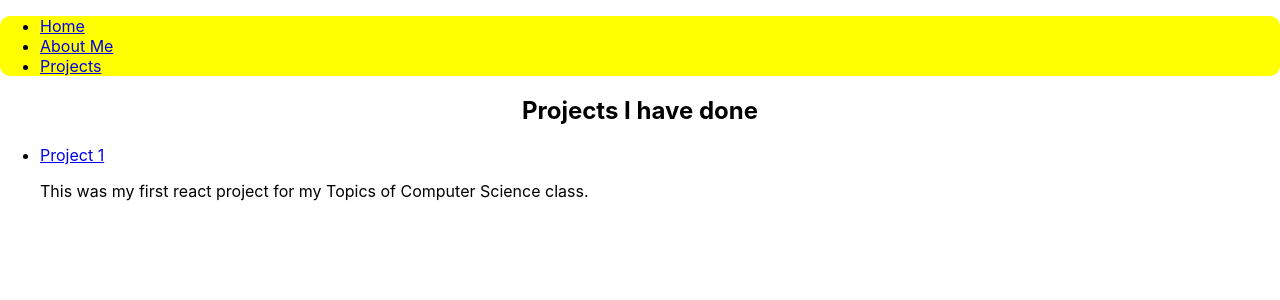
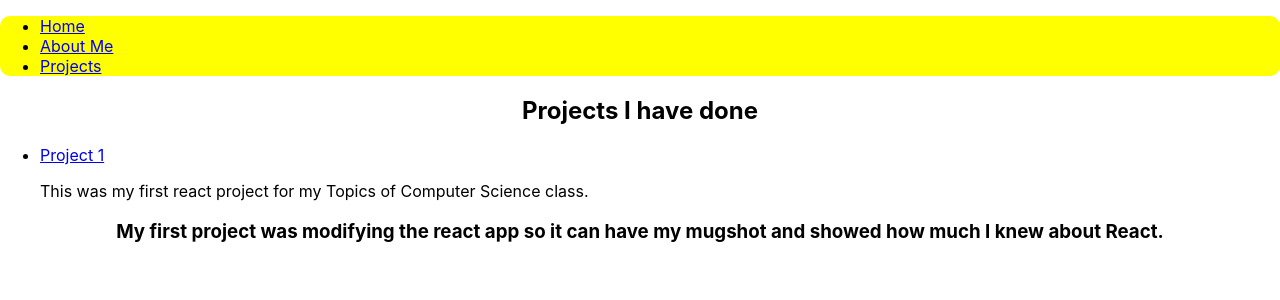
Before and after one commit to Bello2441/bello2441-github.io, a React (Create React App) app: page /projects/project1 in a window 1280 px wide. Shown: the top 300 px of the page. Built offline with nearby package versions, Linux system fonts and the light colour scheme.

Commit message:
added subpage to projects

```diff
--- a/src/components/ContactMe.js
+++ b/src/components/ContactMe.js
@@ -8,7 +8,9 @@ class Contact extends Component {
     render() {
         return (
             <form>
-
+                <label>
+                    Name
+                </label>
             </form>
         );
     }
--- a/src/components/Projects.js
+++ b/src/components/Projects.js
@@ -1,17 +1,25 @@
 import React from 'react';
+import {Route, BrowserRouter as Router, Switch, Link} from 'react-router-dom';
+import Project_1 from './subpages/Project_1';
 
 function Projects() {
     return (
+        <Router>
         <nav>
         <h1 className="App">Projects I have done</h1>
             <ul>
                 <li>
-                    <a href="https://github.com/Bello2441/intro-to-web-development">Project 1</a>
+                    <Link to="/projects/project1">Project 1</Link>
                     <p>This was my first react project for my Topics of Computer Science class.</p>
                 </li>
             </ul>
         </nav>
+        <Switch>
+            <Route path="/projects/project1" component={Project_1}/>
+        </Switch>
+        </Router>
     );
 }
 
+
 export default Projects;
--- /dev/null
+++ b/src/components/subpages/Project_1.js
@@ -0,0 +1,13 @@
+import React from 'react';
+
+function Project_1() {
+    return (
+        <h3 className="App">
+            My first project was modifying the react app
+            so it can have my mugshot and showed how
+            much I knew about React.
+        </h3>
+    );
+}
+
+export default Project_1;
```
